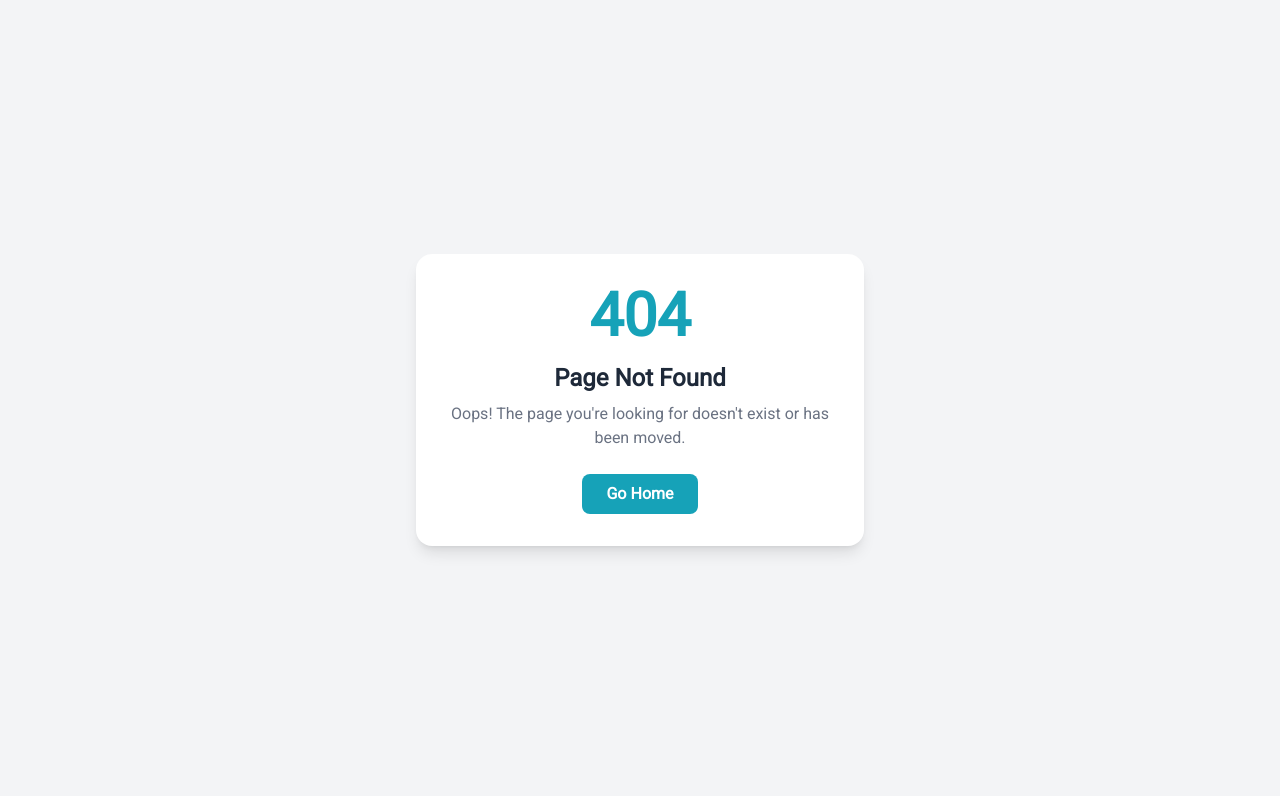
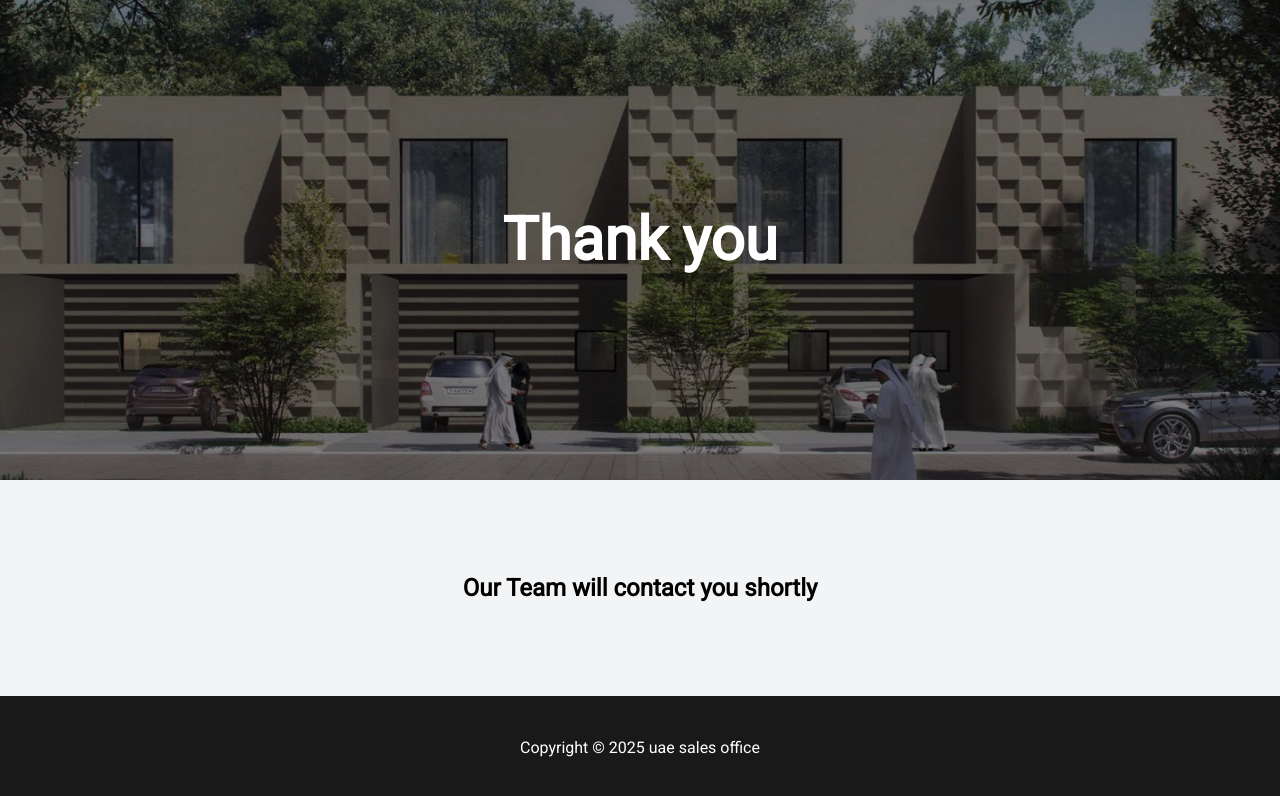
Before and after one commit to Rawan-abdelfattah/hayyan, a React (Vite) app: page /thank-you in a window 1280 px wide. Before the commit this address had no page. Shown: the top 796 px of the page. Built offline with nearby package versions, Linux system fonts and the light colour scheme.

Commit message:
edit thank you page

```diff
--- a/src/App.jsx
+++ b/src/App.jsx
@@ -1,6 +1,6 @@
 import { BrowserRouter as Router, Routes, Route } from "react-router-dom";
 import { Hayyan } from "./pages/Hayyan";
-import HayyanThankYou from "./pages/HayyanThankYou";
+import ThankYou from "./pages/ThankYou";
 import { HayyanData } from "./pages/HayyanData";
 import { NotFound } from "./pages/NotFound";
 
@@ -10,7 +10,7 @@ function App() {
     <Router>
       <Routes>
         <Route path="/" element={<Hayyan />} />
-        <Route path="/thank-you-hayyan" element={<HayyanThankYou />} />
+        <Route path="/thank-you" element={<ThankYou />} />
         <Route path="/data-hayyan" element={<HayyanData />} />
         <Route path="*" element={<NotFound />} /> {/* 404 route */}
 
--- a/src/components/hayyan/ContactUs.jsx
+++ b/src/components/hayyan/ContactUs.jsx
@@ -44,7 +44,7 @@ const ContactUs = () => {
         return response.json();
       })
       .then(() => {
-        navigate("/thank-you-hayyan");
+        navigate("/thank-you");
       })
       .catch((error) => console.error("Error saving data:", error));
   };
--- a/src/components/hayyan/ContactUsModal.jsx
+++ b/src/components/hayyan/ContactUsModal.jsx
@@ -19,7 +19,7 @@ const ContactUsModal = ({ isOpen, onClose }) => {
       }
     )
       .then((res) => res.json())
-      .then(() => navigate("/thank-you-hayyan"))
+      .then(() => navigate("/thank-you"))
       .catch((err) => console.error("Error saving data:", err));
   };
 
--- a/src/pages/HayyanThankYou.jsx
+++ b/src/pages/ThankYou.jsx
@@ -1,6 +1,6 @@
 import React from "react";
 
-const HayyanThankYou = () => {
+const ThankYou = () => {
   return (
     <div className="flex flex-col min-h-screen">
       <div className="relative h-[60vh] flex items-center justify-center overflow-hidden">
@@ -29,4 +29,4 @@ const HayyanThankYou = () => {
   );
 };
 
-export default HayyanThankYou;
+export default ThankYou;
```
